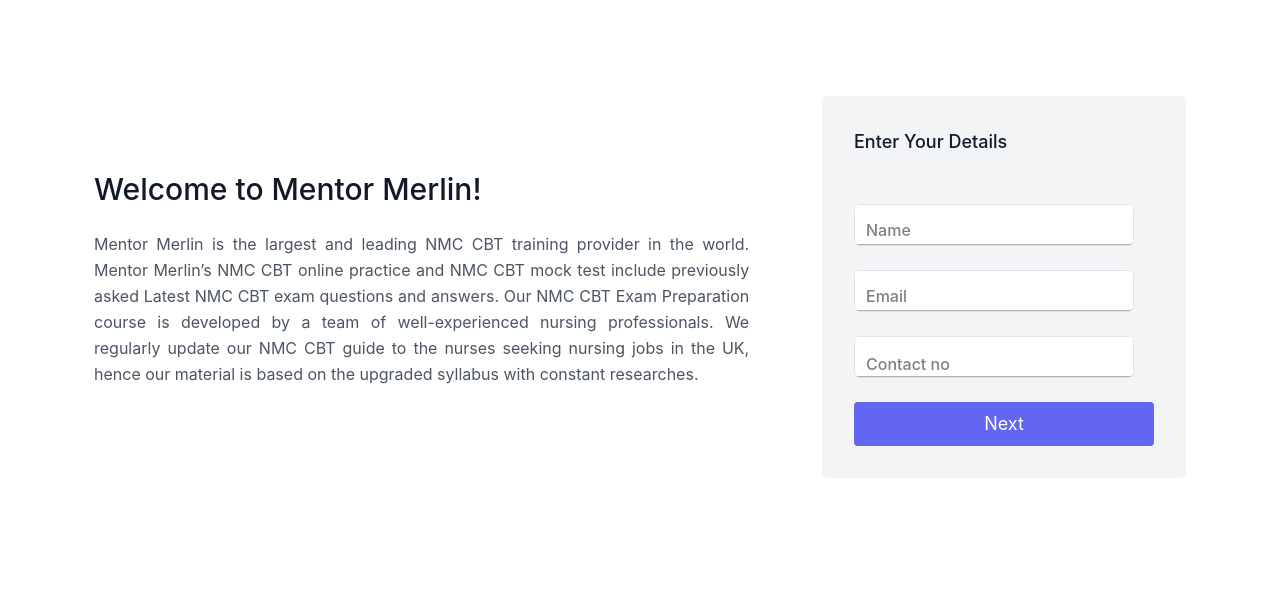
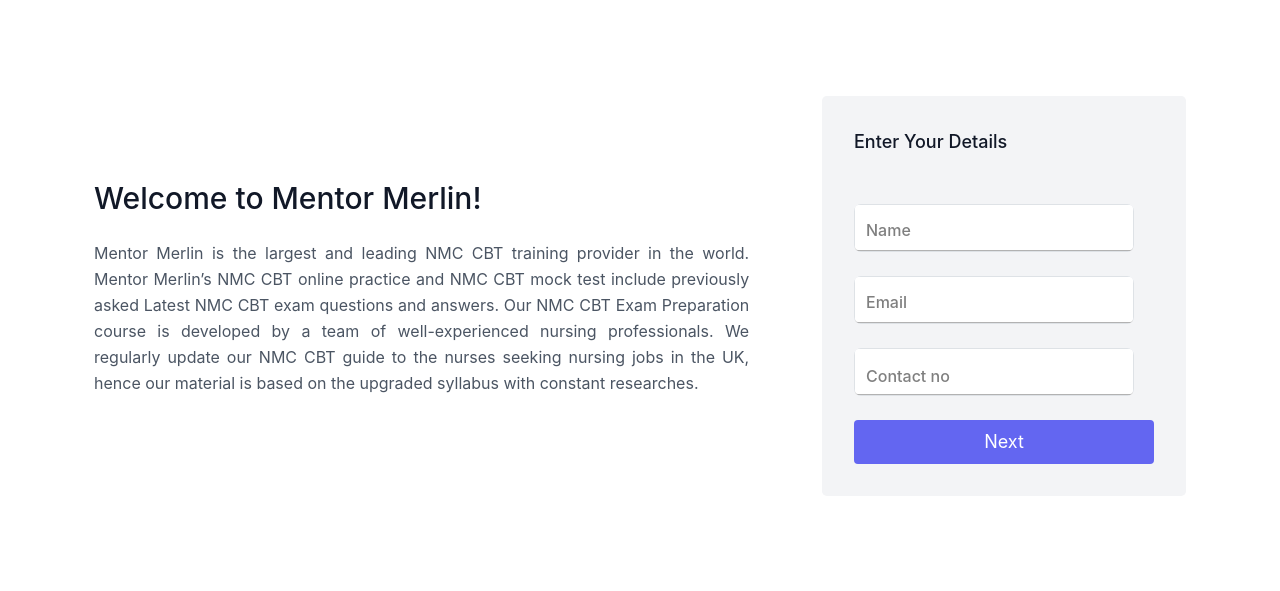
Before and after one commit to rakeshraju997/survey, a PHP site: page /img/user_page.php in a window 1280 px wide. Shown: the part 56-647 px from the top of the page. Run offline with PHP 8.4, Linux system fonts and the light colour scheme.

Commit message:
Update user_page.php

```diff
--- a/user_page.php
+++ b/user_page.php
@@ -38,7 +38,7 @@
   border: 0;
   font-family: inherit;
   padding: 16px 12px 0 12px;
-  height: px;
+  height: 48px;
   font-size: 16px;
   font-weight: 400;
   background: rgba(0, 0, 0, 0.02);
```
